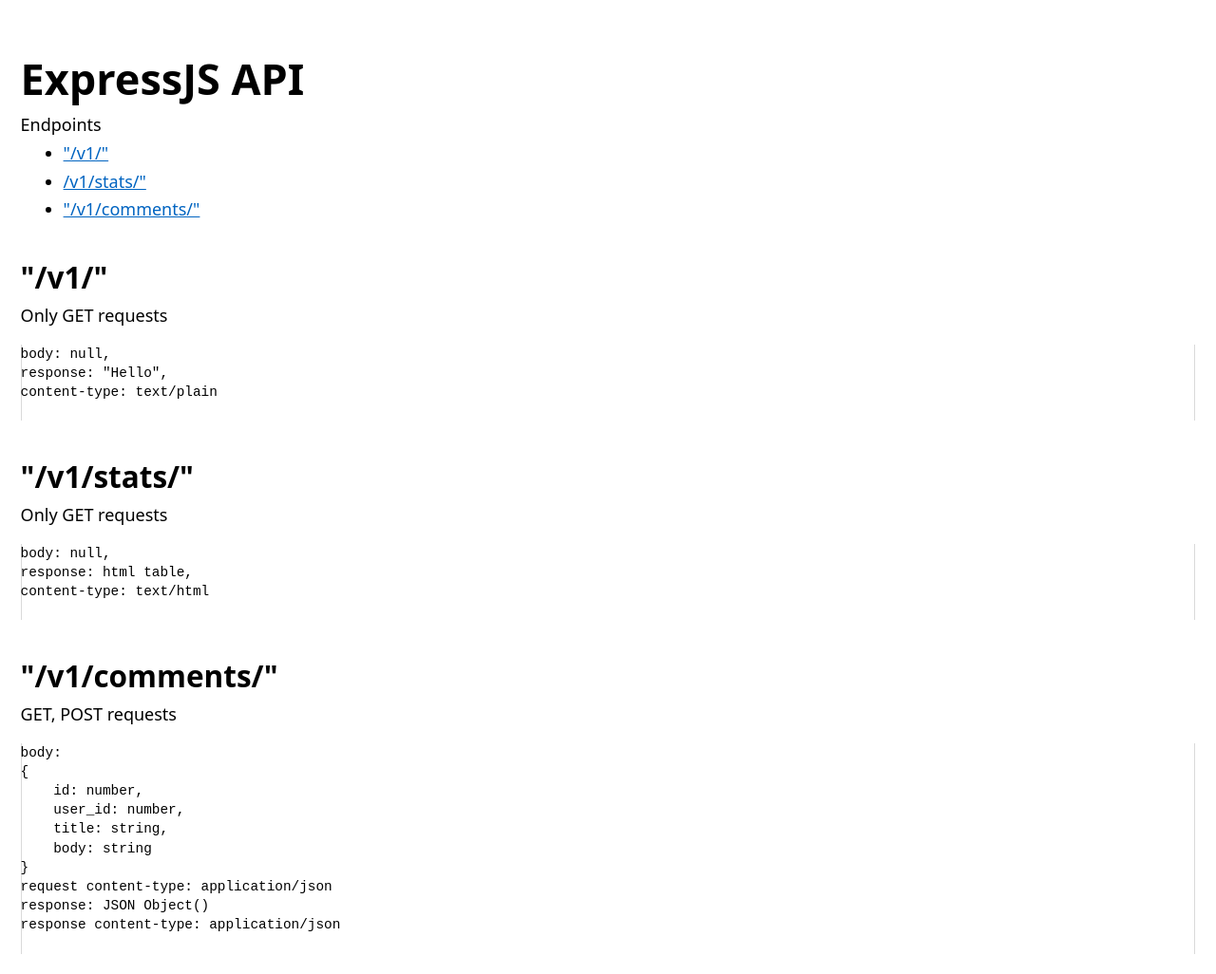
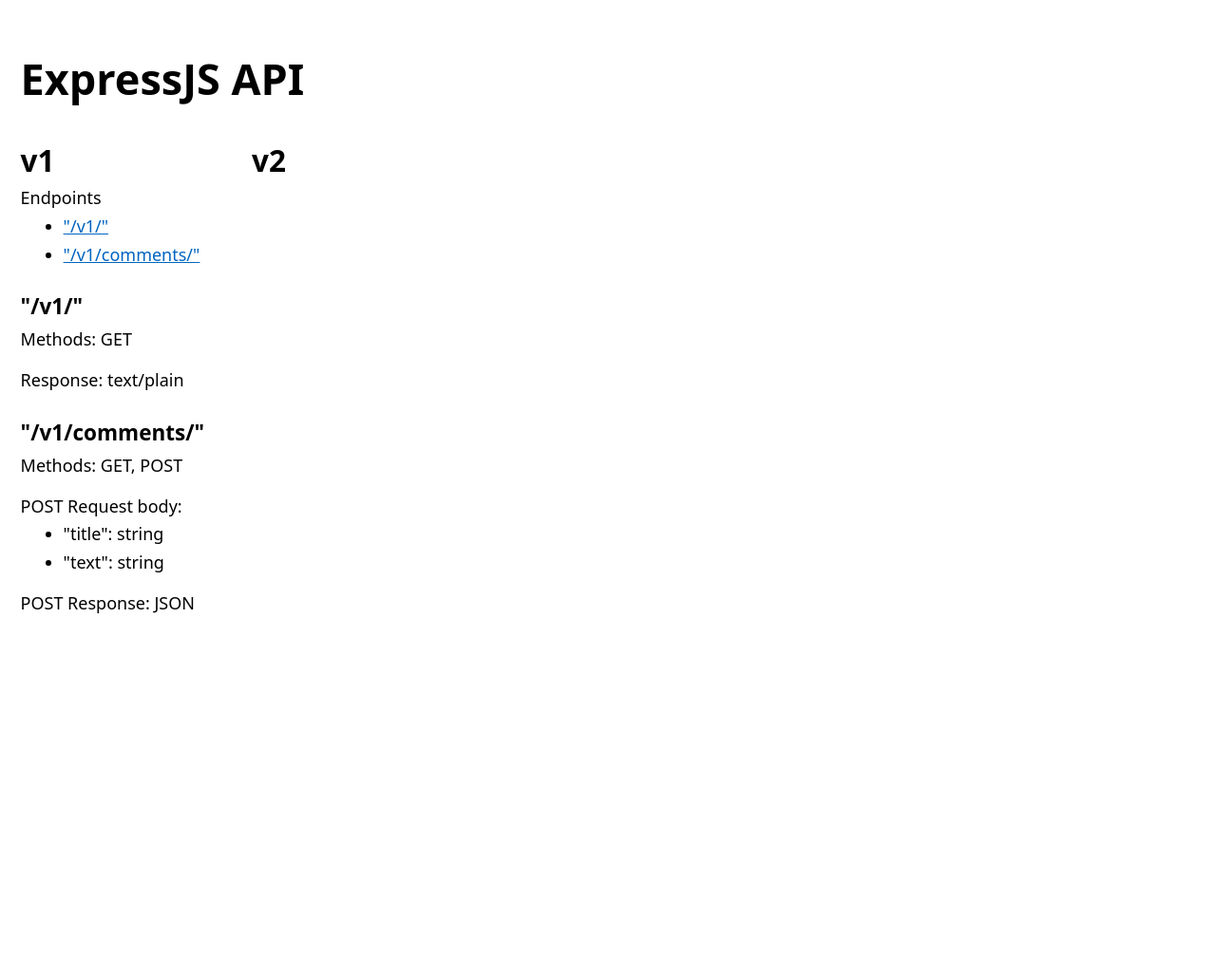
Before and after one commit to Sof7ik/express-js-mospolytech, a website: page public/index.html in a window 1280 px wide. Shown: the whole page at 95% size. After the commit the page ends 800 px from the top, so only its background shows below. Drawn offline with Linux system fonts and the light colour scheme.

Commit message:
added folders

```diff
--- a/index.js
+++ b/index.js
@@ -6,6 +6,7 @@
 const path = require("node:path");
 
 const restV1 = require("./v1/api");
+const restV2 = require("./v2/api");
 
 const port = process.env.PORT || 5500;
 
@@ -19,8 +20,7 @@
 
 // routers
 app.use("/v1", restV1);
-
-app.use(helmet);
+app.use("/v2", restV2);
 
 app.listen(port, "localhost", () => {
     console.log(`Server is running on localhost:${port}`);
--- a/package.json
+++ b/package.json
@@ -16,6 +16,7 @@
   "dependencies": {
     "express": "^4.18.2",
     "helmet": "^6.1.5",
+    "mongodb": "^5.3.0",
     "morgan": "^1.10.0"
   }
 }
--- /dev/null
+++ b/public/flex.css
@@ -0,0 +1,8 @@
+.flex-wrapper {
+    display: flex;
+    flex-flow: row wrap;
+    justify-content: flex-start;
+    align-items: flex-start;
+
+    gap: 50px;
+}
--- a/public/index.html
+++ b/public/index.html
@@ -6,47 +6,42 @@
           content="width=device-width, user-scalable=no, initial-scale=1.0, maximum-scale=1.0, minimum-scale=1.0">
     <meta http-equiv="X-UA-Compatible" content="ie=edge">
     <link rel="stylesheet" href="./awsm.min.css">
+    <link rel="stylesheet" href="flex.css">
     <title>ExpressJS - Homepage</title>
 </head>
 <body>
     <h1>ExpressJS API</h1>
 
-    <p>Endpoints</p>
-    <ul>
-        <li><a href="/v1">"/v1/"</a></li>
-        <li><a href="/v1/stats/">/v1/stats/"</a></li>
-        <li><a href="/v1/comments/">"/v1/comments/"</a></li>
-    </ul>
+    <div class="flex-wrapper">
+        <div>
+            <h2>v1</h2>
+            <p>Endpoints</p>
+            <ul>
+                <li><a href="/v1">"/v1/"</a></li>
+                <li><a href="/v1/comments/">"/v1/comments/"</a></li>
+            </ul>
 
-    <h2>"/v1/"</h2>
-    <p>Only GET requests</p>
-    <pre>
-body: null,
-response: "Hello",
-content-type: text/plain
-    </pre>
+            <h3>"/v1/"</h3>
+            <p>Methods: GET</p>
+            <p>Response: text/plain</p>
 
-    <h2>"/v1/stats/"</h2>
-    <p>Only GET requests</p>
-    <pre>
-body: null,
-response: html table,
-content-type: text/html
-    </pre>
+            <h3>"/v1/comments/"</h3>
+            <p>Methods: GET, POST</p>
+            <p>POST Request body:</p>
+            <ul>
+                <li>"title": string</li>
+                <li>"text": string</li>
+            </ul>
+            <p>POST Response: JSON</p>
+        </div>
 
-    <h2>"/v1/comments/"</h2>
-    <p>GET, POST requests</p>
-    <pre>
-body:
-{
-    id: number,
-    user_id: number,
-    title: string,
-    body: string
-}
-request content-type: application/json
-response: JSON Object()
-response content-type: application/json
-    </pre>
+        <div>
+            <h2>v2</h2>
+        </div>
+    </div>
+
+
+
+
 </body>
 </html>
--- /dev/null
+++ b/v2/configs/api.config.js
@@ -0,0 +1,3 @@
+module.exports = {
+    apiKey: "mpu-express-mongo-key",
+}
```
Also changed, not shown: data/comments.json (deleted, +0 -1 lines), v2/api.js (added, +21 -0 lines), 1 other file.
